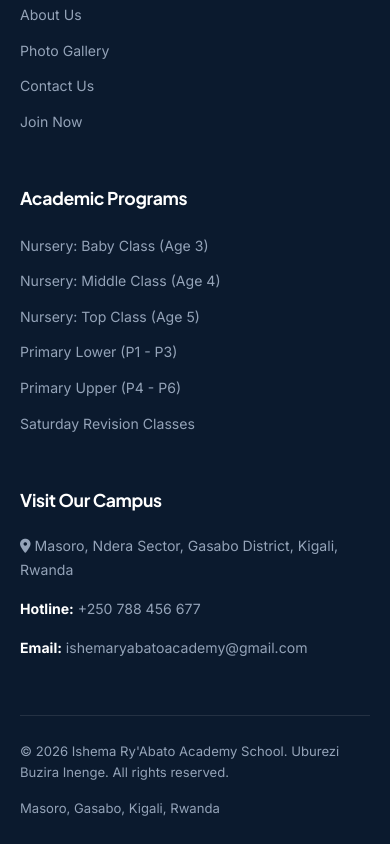
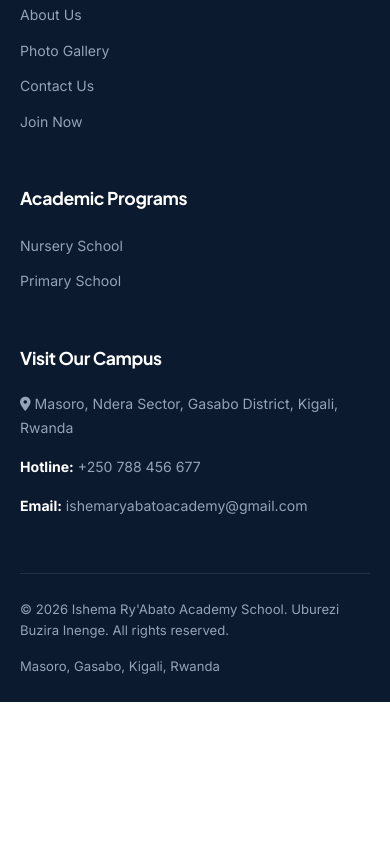
Before and after one commit to achs-ah/ishemaRyaAbato, a website: page index.html in a window 390 px wide. Shown: the part 4342-5186 px from the top of the page. After the commit the page ends 5044 px from the top, so only its background shows below. Drawn offline with Linux system fonts and the light colour scheme.

Commit message:
responsiveness

```diff
--- a/index.html
+++ b/index.html
@@ -677,12 +677,8 @@
       <div class="footer-col">
         <h4>Academic Programs</h4>
         <ul>
-          <li><a href="#services" data-page="page-services">Nursery: Baby Class (Age 3)</a></li>
-          <li><a href="#services" data-page="page-services">Nursery: Middle Class (Age 4)</a></li>
-          <li><a href="#services" data-page="page-services">Nursery: Top Class (Age 5)</a></li>
-          <li><a href="#services" data-page="page-services">Primary Lower (P1 - P3)</a></li>
-          <li><a href="#services" data-page="page-services">Primary Upper (P4 - P6)</a></li>
-          <li><a href="#services" data-page="page-services">Saturday Revision Classes</a></li>
+          <li><a href="#services" data-page="page-services">Nursery School</a></li>
+          <li><a href="#services" data-page="page-services">Primary School</a></li>
         </ul>
       </div>
 
```
